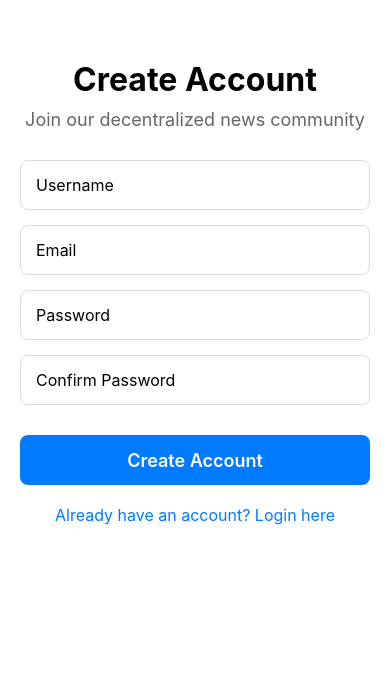
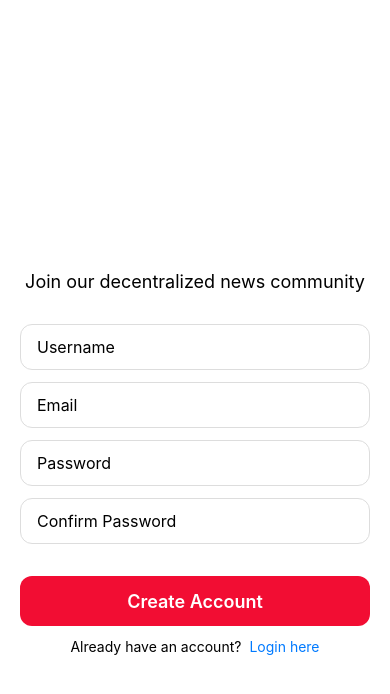
Before and after one commit to Dem-News/frontend, a React Native app: screen /Register in a window 390 px wide. Shown: the top 694 px of the page. Built offline with nearby package versions, Linux system fonts and the light colour scheme.

Commit message:
Update UI in sign in, register scree and tabbar

```diff
--- a/App.js
+++ b/App.js
@@ -5,8 +5,8 @@ import { createBottomTabNavigator } from '@react-navigation/bottom-tabs';
 import { Provider } from 'react-redux';
 import { store } from './src/store';
 import { StatusBar } from 'expo-status-bar';
-import { Ionicons } from '@expo/vector-icons';
-
+import { House, Plus, User } from 'phosphor-react-native';
+import { View } from 'react-native';
 // Screens
 import LoginScreen from './src/screens/auth/LoginScreen';
 import RegisterScreen from './src/screens/auth/RegisterScreen';
@@ -20,32 +20,71 @@ const Tab = createBottomTabNavigator();
 
 function MainTabs() {
   return (
-    <Tab.Navigator>
+    <Tab.Navigator
+      screenOptions={{
+        headerShown: false,
+        tabBarShowLabel: false,
+        tabBarActiveTintColor: '#F20D33',
+        tabBarInactiveTintColor: '#999',
+        tabBarPosition: 'bottom',
+        tabBarHideOnKeyboard: true,
+        tabBarStyle: {
+          position: 'absolute',
+          bottom: 16,
+          marginHorizontal: 60,
+          borderRadius: 24,
+          backgroundColor: '#fff',
+          shadowColor: '#000',
+          shadowOffset: { width: 0, height: 5 },
+          shadowOpacity: 0.1,
+          shadowRadius: 5,
+          elevation: 5,
+          height: 70,
+        },
+        tabBarItemStyle: {
+          paddingTop: 16,
+        },
+      }}
+    >
       <Tab.Screen
         name="Home"
         component={HomeScreen}
         options={{
-          tabBarIcon: ({ color, size }) => (
-            <Ionicons name="home" size={size} color={color} />
+          tabBarIcon: ({ color, size, focused }) => (
+            <House size={size} color={color} weight={focused ? 'fill' : 'regular'} />
           ),
+          tabBarLabel: () => null,
+        }}
+      />
+       <Tab.Screen
+        name="Profile"
+        component={ProfileScreen}
+        options={{
+          tabBarIcon: ({ color, size, focused }) => (
+            <User size={size} color={color} weight={focused ? 'fill' : 'regular'}/>
+          ),
+          tabBarLabel: () => null,
         }}
       />
       <Tab.Screen
         name="Create"
         component={CreateNewsScreen}
         options={{
-          tabBarIcon: ({ color, size }) => (
-            <Ionicons name="add-circle" size={size} color={color} />
+          tabBarIcon: ({ color, size, focused }) => (
+            <View
+              style={{
+                width: 60,
+                height: 60,
+                backgroundColor: '#F20D33',
+                borderRadius: 20,
+                justifyContent: 'center',
+                alignItems: 'center',
+              }}
+            >
+              <Plus size={size} color='#fff' weight='regular' />
+            </View>
           ),
-        }}
-      />
-      <Tab.Screen
-        name="Profile"
-        component={ProfileScreen}
-        options={{
-          tabBarIcon: ({ color, size }) => (
-            <Ionicons name="person" size={size} color={color} />
-          ),
+          tabBarLabel: () => null,
         }}
       />
     </Tab.Navigator>
--- a/package.json
+++ b/package.json
@@ -20,13 +20,16 @@
     "expo-image-picker": "~16.1.4",
     "expo-location": "~18.1.5",
     "expo-status-bar": "~2.2.3",
+    "phosphor-react-native": "^2.3.1",
     "react": "19.0.0",
     "react-native": "0.79.2",
     "react-native-gesture-handler": "~2.24.0",
+    "react-native-image-progress": "^1.2.0",
     "react-native-pager-view": "6.7.1",
     "react-native-reanimated": "~3.17.4",
     "react-native-safe-area-context": "5.4.0",
     "react-native-screens": "~4.10.0",
+    "react-native-svg": "15.11.2",
     "react-native-vector-icons": "^10.2.0",
     "react-redux": "^9.2.0"
   },
--- a/src/screens/auth/LoginScreen.js
+++ b/src/screens/auth/LoginScreen.js
@@ -6,6 +6,7 @@ import {
   TouchableOpacity,
   StyleSheet,
   Alert,
+  Image
 } from 'react-native';
 import AsyncStorage from '@react-native-async-storage/async-storage';
 import { useDispatch } from 'react-redux';
@@ -47,11 +48,17 @@ export default function LoginScreen({ navigation }) {
     }
   };
 
+  const images = {
+    logo: require('../../../assets/logo.svg'),
+  };
+
   return (
     <View style={styles.container}>
-      <Text style={styles.title}>Decentralized News</Text>
+      <View style={styles.titleContainer}>
+        <Image source={images['logo']} style={styles.logo} />
         <Text style={styles.subtitle}>Login to your account</Text>
-
+      </View>
+      <View style={styles.inputContainer}>
         <TextInput
           style={styles.input}
           placeholder="Email"
@@ -60,7 +67,6 @@ export default function LoginScreen({ navigation }) {
           keyboardType="email-address"
           autoCapitalize="none"
         />
-
         <TextInput
           style={styles.input}
           placeholder="Password"
@@ -68,19 +74,22 @@ export default function LoginScreen({ navigation }) {
           onChangeText={setPassword}
           secureTextEntry
         />
-
+      </View>
+      <View style={styles.buttonContainer}>
         <TouchableOpacity style={styles.button} onPress={handleLogin}>
           <Text style={styles.buttonText}>Login</Text>
         </TouchableOpacity>
-
-      <TouchableOpacity
-        style={styles.linkButton}
-        onPress={() => navigation.navigate('Register')}
-      >
+        <View style={styles.linkButton}>
+          <Text style={styles.linkLabel}>
+            Don't have an account?
+          </Text>
+          <TouchableOpacity onPress={() => navigation.navigate('Register')}>
             <Text style={styles.linkText}>
-          Don't have an account? Register here
+              Join now
             </Text>
           </TouchableOpacity>
+        </View>
+      </View>
     </View>
   );
 }
@@ -91,35 +100,42 @@ const styles = StyleSheet.create({
     padding: 20,
     justifyContent: 'center',
     backgroundColor: '#fff',
+    gap: 32,
   },
-  title: {
-    fontSize: 32,
-    fontWeight: 'bold',
-    textAlign: 'center',
-    marginBottom: 10,
+  titleContainer: {
+    gap: 12,
+  },
+  logo: {
+    width: 210,
+    height: 70,
+    resizeMode: 'contain',
+    alignSelf: 'center',
   },
   subtitle: {
     fontSize: 18,
-    color: '#666',
+    color: '#000',
     textAlign: 'center',
-    marginBottom: 30,
+  },
+  inputContainer: {
+    gap: 12,
   },
   input: {
-    height: 50,
     borderWidth: 1,
     borderColor: '#ddd',
-    borderRadius: 8,
-    paddingHorizontal: 15,
-    marginBottom: 15,
+    borderRadius: 12,
+    paddingHorizontal: 16,
+    paddingVertical: 12,
     fontSize: 16,
   },
+  buttonContainer: {
+    gap: 12,
+  },
   button: {
-    backgroundColor: '#007AFF',
+    backgroundColor: '#F20D33',
     height: 50,
-    borderRadius: 8,
+    borderRadius: 12,
     justifyContent: 'center',
     alignItems: 'center',
-    marginTop: 15,
   },
   buttonText: {
     color: '#fff',
@@ -127,11 +143,16 @@ const styles = StyleSheet.create({
     fontWeight: '600',
   },
   linkButton: {
-    marginTop: 20,
     alignItems: 'center',
+    flexDirection: 'row',
+    alignSelf: 'center',
+    gap: 8,
+  },
+  linkLabel: {
+    fontSize: 14,
   },
   linkText: {
     color: '#007AFF',
-    fontSize: 16,
+    fontSize: 14,
   },
 });
--- a/src/screens/auth/RegisterScreen.js
+++ b/src/screens/auth/RegisterScreen.js
@@ -7,6 +7,7 @@ import {
   StyleSheet,
   Alert,
   ScrollView,
+  Image
 } from 'react-native';
 import { useDispatch } from 'react-redux';
 import { loginSuccess } from '../../store/slices/authSlice';
@@ -64,12 +65,18 @@ export default function RegisterScreen({ navigation }) {
     }
   };
 
+
+  const images = {
+    logo: require('../../../assets/logo.svg'),
+  };
+
   return (
-    <ScrollView style={styles.container}>
-      <View style={styles.content}>
-        <Text style={styles.title}>Create Account</Text>
+    <View style={styles.container}>
+      <View style={styles.titleContainer}>
+        <Image source={images['logo']} style={styles.logo} />
         <Text style={styles.subtitle}>Join our decentralized news community</Text>
-
+      </View>
+      <View style={styles.inputContainer}>
         <TextInput
           style={styles.input}
           placeholder="Username"
@@ -77,7 +84,6 @@ export default function RegisterScreen({ navigation }) {
           onChangeText={(value) => handleChange('username', value)}
           autoCapitalize="none"
         />
-
         <TextInput
           style={styles.input}
           placeholder="Email"
@@ -86,7 +92,6 @@ export default function RegisterScreen({ navigation }) {
           keyboardType="email-address"
           autoCapitalize="none"
         />
-
         <TextInput
           style={styles.input}
           placeholder="Password"
@@ -94,7 +99,6 @@ export default function RegisterScreen({ navigation }) {
           onChangeText={(value) => handleChange('password', value)}
           secureTextEntry
         />
-
         <TextInput
           style={styles.input}
           placeholder="Confirm Password"
@@ -102,7 +106,8 @@ export default function RegisterScreen({ navigation }) {
           onChangeText={(value) => handleChange('confirmPassword', value)}
           secureTextEntry
         />
-
+      </View>
+      <View style={styles.buttonContainer}>
         <TouchableOpacity
           style={[styles.button, loading && styles.buttonDisabled]}
           onPress={handleSubmit}
@@ -112,57 +117,63 @@ export default function RegisterScreen({ navigation }) {
             {loading ? 'Creating Account...' : 'Create Account'}
           </Text>
         </TouchableOpacity>
-
-        <TouchableOpacity
-          style={styles.linkButton}
-          onPress={() => navigation.navigate('Login')}
-        >
-          <Text style={styles.linkText}>
-            Already have an account? Login here
+        <View style={styles.linkButton}>
+          <Text style={styles.linkLabel}>
+            Already have an account?
           </Text>
-        </TouchableOpacity>
+          <TouchableOpacity onPress={() => navigation.navigate('Login')}>
+            <Text style={styles.linkText}>
+              Login here
+            </Text>
+          </TouchableOpacity>
+        </View>
       </View>
-    </ScrollView>
+    </View>
   );
 }
 
 const styles = StyleSheet.create({
   container: {
     flex: 1,
+    padding: 20,
+    justifyContent: 'center',
     backgroundColor: '#fff',
+    gap: 32,
   },
-  content: {
-    padding: 20,
-    paddingTop: 60,
+  titleContainer: {
+    gap: 12,
   },
-  title: {
-    fontSize: 32,
-    fontWeight: 'bold',
-    textAlign: 'center',
-    marginBottom: 10,
+  logo: {
+    width: 210,
+    height: 70,
+    resizeMode: 'contain',
+    alignSelf: 'center',
   },
   subtitle: {
     fontSize: 18,
-    color: '#666',
+    color: '#000',
     textAlign: 'center',
-    marginBottom: 30,
+  },
+  inputContainer: {
+    gap: 12,
   },
   input: {
-    height: 50,
     borderWidth: 1,
     borderColor: '#ddd',
-    borderRadius: 8,
-    paddingHorizontal: 15,
-    marginBottom: 15,
+    borderRadius: 12,
+    paddingHorizontal: 16,
+    paddingVertical: 12,
     fontSize: 16,
   },
+  buttonContainer: {
+    gap: 12,
+  },
   button: {
-    backgroundColor: '#007AFF',
+    backgroundColor: '#F20D33',
     height: 50,
-    borderRadius: 8,
+    borderRadius: 12,
     justifyContent: 'center',
     alignItems: 'center',
-    marginTop: 15,
   },
   buttonDisabled: {
     opacity: 0.7,
@@ -173,11 +184,16 @@ const styles = StyleSheet.create({
     fontWeight: '600',
   },
   linkButton: {
-    marginTop: 20,
     alignItems: 'center',
+    flexDirection: 'row',
+    alignSelf: 'center',
+    gap: 8,
+  },
+  linkLabel: {
+    fontSize: 14,
   },
   linkText: {
     color: '#007AFF',
-    fontSize: 16,
+    fontSize: 14,
   },
 });
--- a/src/screens/main/ProfileScreen.js
+++ b/src/screens/main/ProfileScreen.js
@@ -102,7 +102,7 @@ export default function ProfileScreen({ navigation }) {
         <Text style={styles.sectionTitle}>My Posts</Text>
         {loading ? (
           <ActivityIndicator size="large" color="#007AFF" />
-        ) : userNews.length > 0 ? (
+        ) : userNews?.length > 0 ? (
           userNews.map((news) => (
             <NewsCard
               key={news.id}
--- a/src/services/api.js
+++ b/src/services/api.js
@@ -1,7 +1,7 @@
 import axios from 'axios';
 import AsyncStorage from '@react-native-async-storage/async-storage';
 
-const API_URL = 'http://192.168.10.101:5000/api';
+const API_URL = 'http://192.168.10.103:5000/api';
 
 const api = axios.create({
   baseURL: API_URL,
```
Also changed, not shown: assets/logo.svg (added), 1 other file (tests, documents, lock files or other folders). Lines whose indentation alone changed are shown as unchanged.
